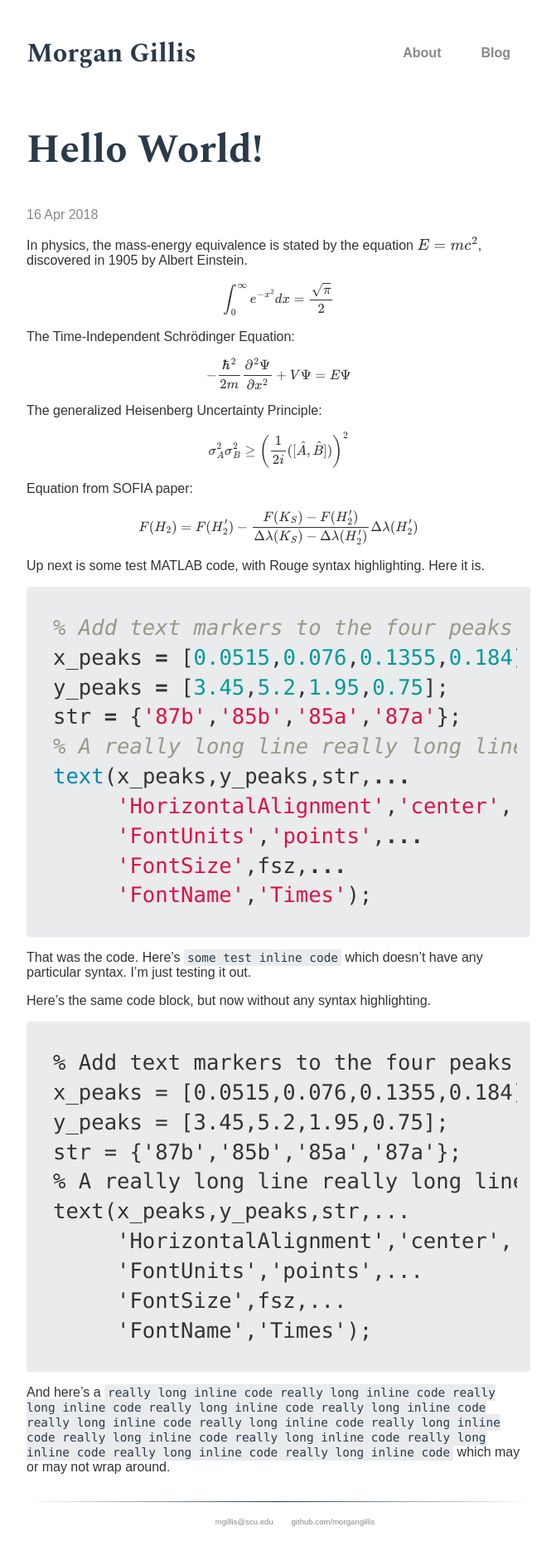
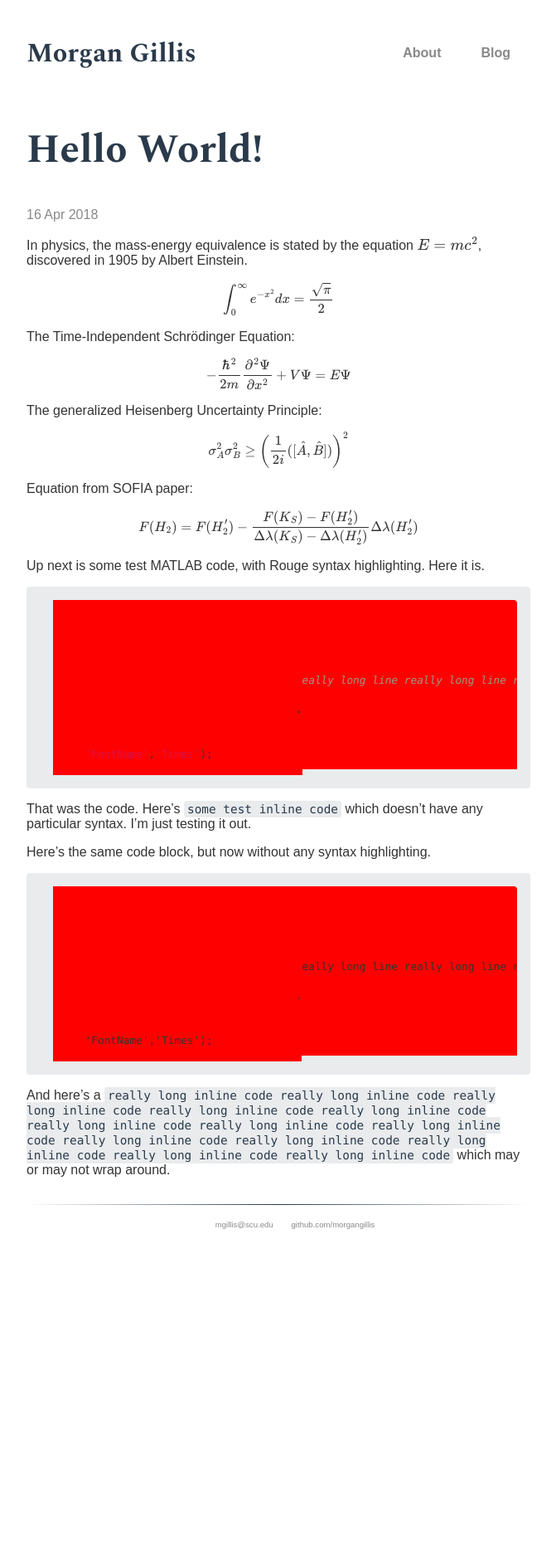
Before and after one commit to morgangillis/morgangillis.github.io, a Jekyll site: the page built from _posts/2018-04-16-hello-world.md, in a window 1280 px wide. Shown: the whole page at 83% size, without its empty margins (304-975 px from the left). Built offline with Jekyll 4.4.1, drawn with Linux system fonts in a browser that asks for light colours; some web fonts are replaced; formulas are drawn with MathJax 3; after the commit the page ends 1522 px from its top, so only the background shows below that.

Commit message:
Update code.scss

```diff
--- a/_sass/code.scss
+++ b/_sass/code.scss
@@ -16,10 +16,10 @@ pre {
 }
 
 pre code {
-  padding: 0;
-  font-size: 200%;
+  padding: 100px;
+  font-size: 100%;
   color: inherit;
-  background-color: transparent;
+  background-color: red;
 }
 
 .highlight {
```
